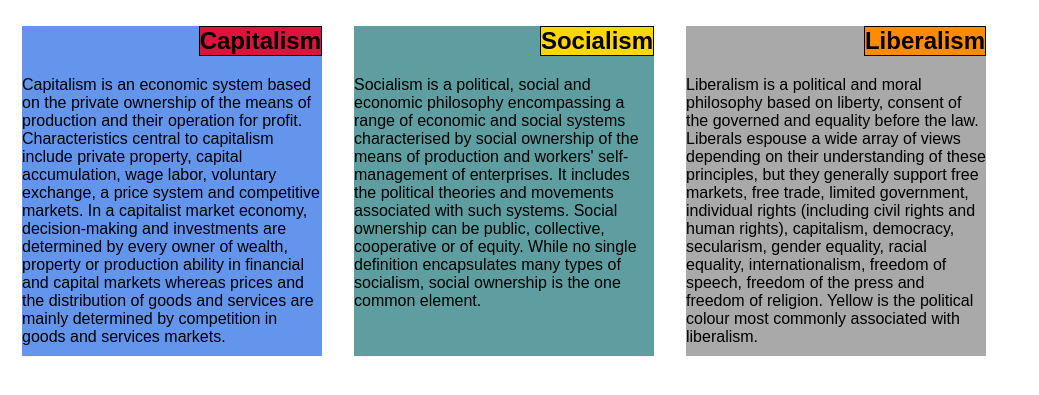
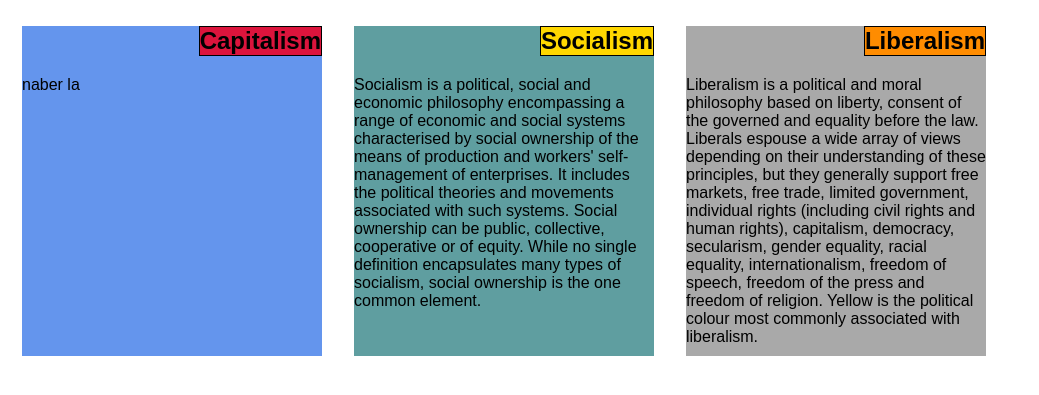
Before and after one commit to fuad8674/fuad8674.github.io, a plain HTML site: page index.html in a window 1280 px wide. Shown: the part 61-456 px from the top of the page, without its empty margins (0-1039 px from the left). Drawn offline with Linux system fonts and the light colour scheme.

Commit message:
Update index.html

```diff
--- a/index.html
+++ b/index.html
@@ -9,8 +9,9 @@
 <body>
 	<h1>Economic Systems</h1>
 	<section id="p1">
+
 		<h2 id="head1">Capitalism</h2>
-		<p>Capitalism is an economic system based on the private ownership of the means of production and their operation for profit. Characteristics central to capitalism include private property, capital accumulation, wage labor, voluntary exchange, a price system and competitive markets. In a capitalist market economy, decision-making and investments are determined by every owner of wealth, property or production ability in financial and capital markets whereas prices and the distribution of goods and services are mainly determined by competition in goods and services markets.</p>
+		<p>naber la </p>
 	</section>
 
 	<section id="p2">
```
